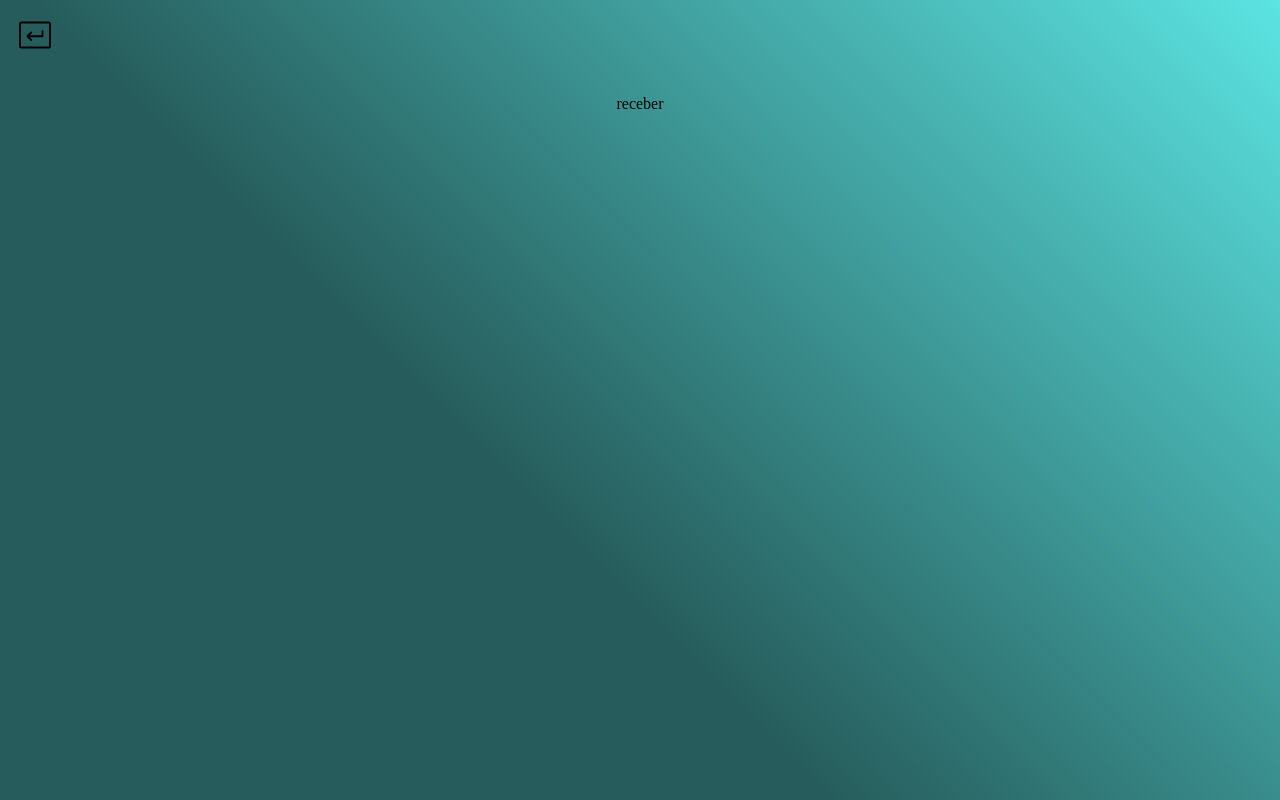
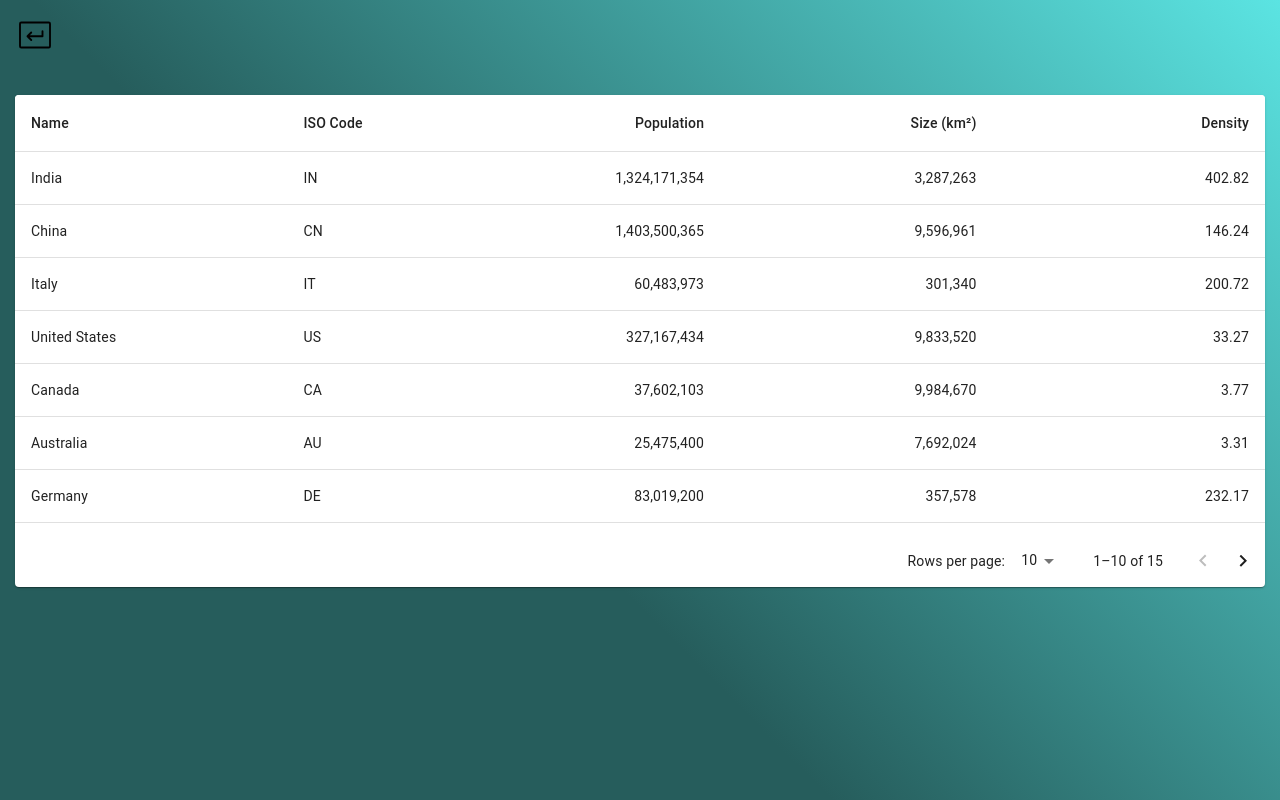
Before and after one commit to MabiuMoura/restaurante, a React (Vite) app: page /recebimentos in a window 1280 px wide. Built offline with nearby package versions, Linux system fonts and the light colour scheme.

Commit message:
start table creation

```diff
--- a/package.json
+++ b/package.json
@@ -10,6 +10,10 @@
     "preview": "vite preview"
   },
   "dependencies": {
+    "@emotion/react": "^11.14.0",
+    "@emotion/styled": "^11.14.0",
+    "@mui/material": "^7.1.0",
+    "@mui/styled-engine-sc": "^7.1.0",
     "react": "^19.1.0",
     "react-dom": "^19.1.0",
     "react-icons": "^5.5.0",
--- /dev/null
+++ b/src/components/Table/index.tsx
@@ -0,0 +1,144 @@
+import * as React from 'react';
+import Paper from '@mui/material/Paper';
+import Table from '@mui/material/Table';
+import TableBody from '@mui/material/TableBody';
+import TableCell from '@mui/material/TableCell';
+import TableContainer from '@mui/material/TableContainer';
+import TableHead from '@mui/material/TableHead';
+import TablePagination from '@mui/material/TablePagination';
+import TableRow from '@mui/material/TableRow';
+
+interface Column {
+  id: 'name' | 'code' | 'population' | 'size' | 'density';
+  label: string;
+  minWidth?: number;
+  align?: 'right';
+  format?: (value: number) => string;
+}
+
+const columns: readonly Column[] = [
+  { id: 'name', label: 'Name', minWidth: 170 },
+  { id: 'code', label: 'ISO\u00a0Code', minWidth: 100 },
+  {
+    id: 'population',
+    label: 'Population',
+    minWidth: 170,
+    align: 'right',
+    format: (value: number) => value.toLocaleString('en-US'),
+  },
+  {
+    id: 'size',
+    label: 'Size\u00a0(km\u00b2)',
+    minWidth: 170,
+    align: 'right',
+    format: (value: number) => value.toLocaleString('en-US'),
+  },
+  {
+    id: 'density',
+    label: 'Density',
+    minWidth: 170,
+    align: 'right',
+    format: (value: number) => value.toFixed(2),
+  },
+];
+
+interface Data {
+  name: string;
+  code: string;
+  population: number;
+  size: number;
+  density: number;
+}
+
+function createData(
+  name: string,
+  code: string,
+  population: number,
+  size: number,
+): Data {
+  const density = population / size;
+  return { name, code, population, size, density };
+}
+
+const rows = [
+  createData('India', 'IN', 1324171354, 3287263),
+  createData('China', 'CN', 1403500365, 9596961),
+  createData('Italy', 'IT', 60483973, 301340),
+  createData('United States', 'US', 327167434, 9833520),
+  createData('Canada', 'CA', 37602103, 9984670),
+  createData('Australia', 'AU', 25475400, 7692024),
+  createData('Germany', 'DE', 83019200, 357578),
+  createData('Ireland', 'IE', 4857000, 70273),
+  createData('Mexico', 'MX', 126577691, 1972550),
+  createData('Japan', 'JP', 126317000, 377973),
+  createData('France', 'FR', 67022000, 640679),
+  createData('United Kingdom', 'GB', 67545757, 242495),
+  createData('Russia', 'RU', 146793744, 17098246),
+  createData('Nigeria', 'NG', 200962417, 923768),
+  createData('Brazil', 'BR', 210147125, 8515767),
+];
+
+export default function StickyHeadTable() {
+  const [page, setPage] = React.useState(0);
+  const [rowsPerPage, setRowsPerPage] = React.useState(10);
+
+  const handleChangePage = (event: unknown, newPage: number) => {
+    setPage(newPage);
+  };
+
+  const handleChangeRowsPerPage = (event: React.ChangeEvent<HTMLInputElement>) => {
+    setRowsPerPage(+event.target.value);
+    setPage(0);
+  };
+
+  return (
+    <Paper sx={{ width: '100%', overflow: 'hidden' }}>
+      <TableContainer sx={{ maxHeight: 440 }}>
+        <Table stickyHeader aria-label="sticky table">
+          <TableHead>
+            <TableRow>
+              {columns.map((column) => (
+                <TableCell
+                  key={column.id}
+                  align={column.align}
+                  style={{ minWidth: column.minWidth }}
+                >
+                  {column.label}
+                </TableCell>
+              ))}
+            </TableRow>
+          </TableHead>
+          <TableBody>
+            {rows
+              .slice(page * rowsPerPage, page * rowsPerPage + rowsPerPage)
+              .map((row) => {
+                return (
+                  <TableRow hover role="checkbox" tabIndex={-1} key={row.code}>
+                    {columns.map((column) => {
+                      const value = row[column.id];
+                      return (
+                        <TableCell key={column.id} align={column.align}>
+                          {column.format && typeof value === 'number'
+                            ? column.format(value)
+                            : value}
+                        </TableCell>
+                      );
+                    })}
+                  </TableRow>
+                );
+              })}
+          </TableBody>
+        </Table>
+      </TableContainer>
+      <TablePagination
+        rowsPerPageOptions={[10, 25, 100]}
+        component="div"
+        count={rows.length}
+        rowsPerPage={rowsPerPage}
+        page={page}
+        onPageChange={handleChangePage}
+        onRowsPerPageChange={handleChangeRowsPerPage}
+      />
+    </Paper>
+  );
+}
--- a/src/views/Receipts/index.tsx
+++ b/src/views/Receipts/index.tsx
@@ -1,4 +1,5 @@
 import ReturnPage from "../../components/ReturnPage";
+import StickyHeadTable from "../../components/Table";
 import * as S from "./styles";
 
 const Receipts = () => {
@@ -8,7 +9,7 @@
                 <ReturnPage/>
             </S.ReceiptsHeader>
 
-            receber
+            <StickyHeadTable></StickyHeadTable>
         </S.ReceiptsContainer>
     )
 }
```
Also changed, not shown: src/components/Table/styles.ts (added), 1 other file (tests, documents, lock files or other folders).
